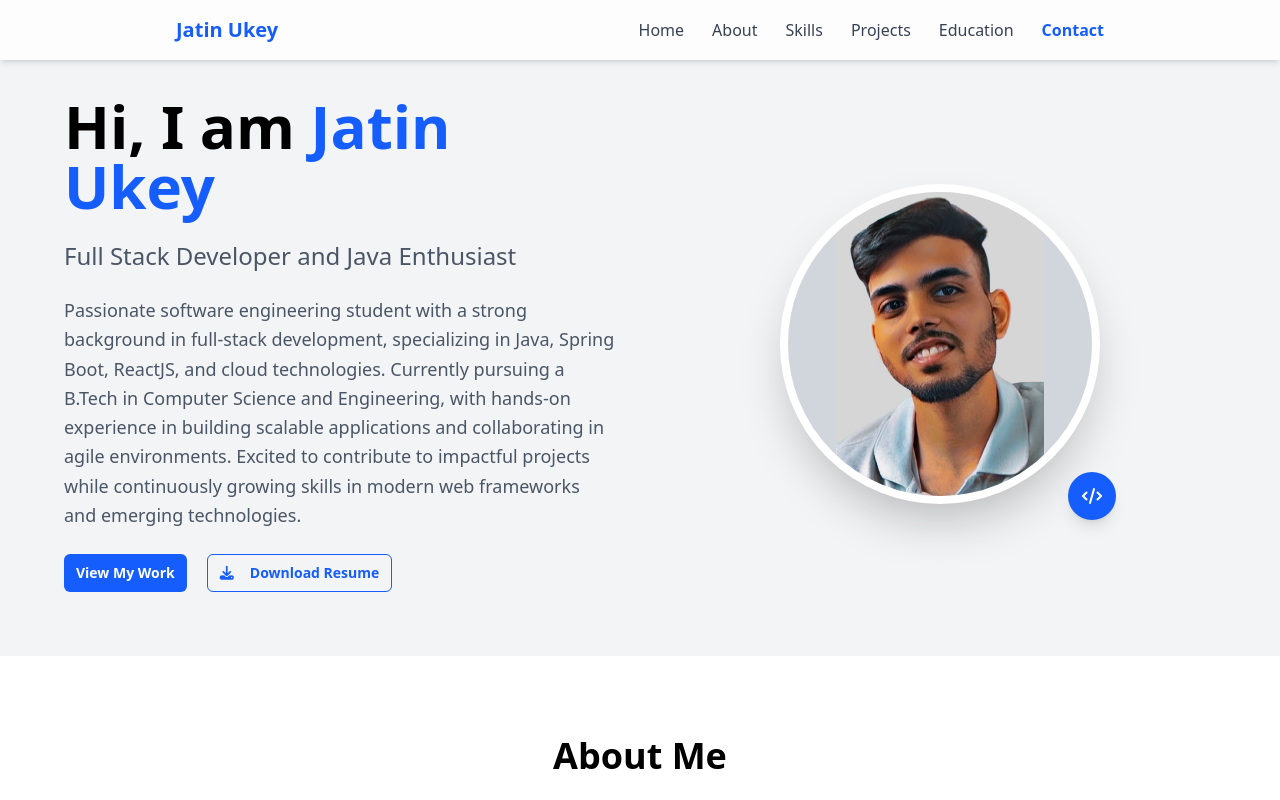
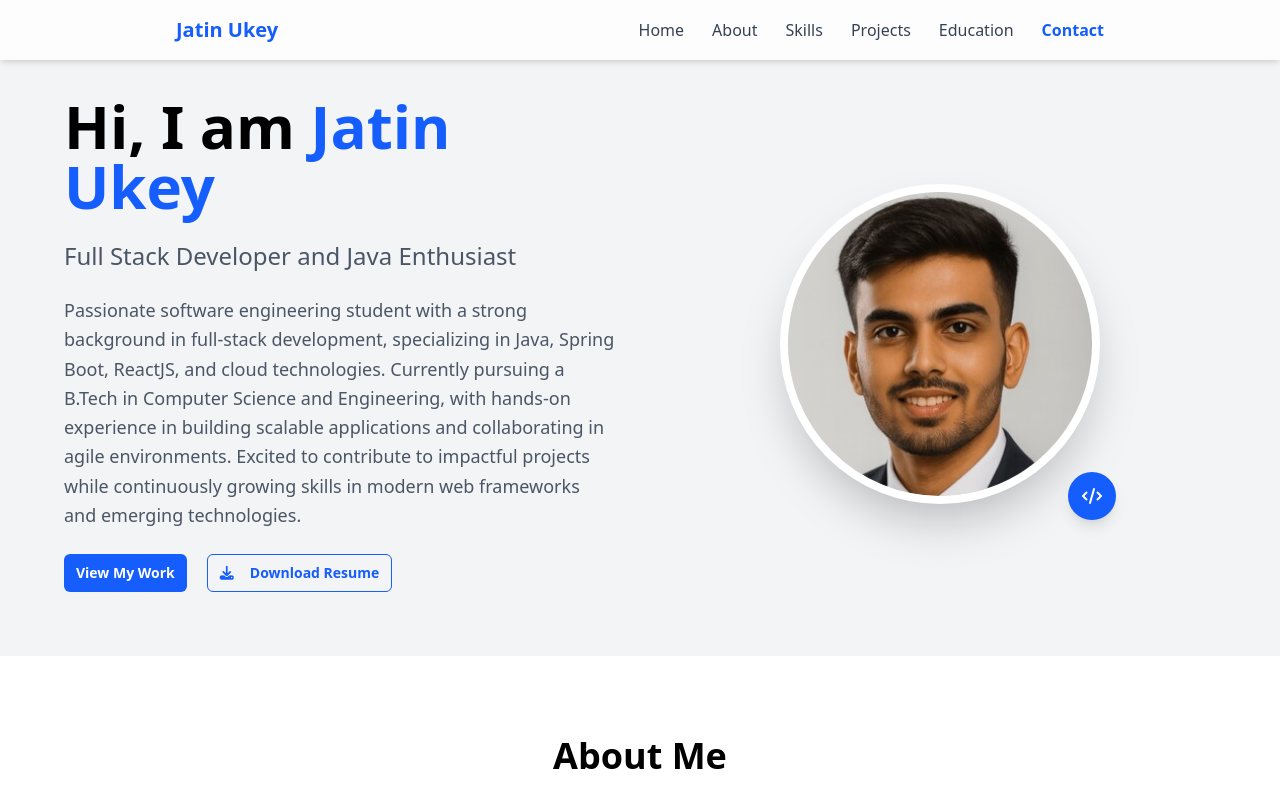
Before and after one commit to jatin-ukey21/Portfolio-Project, a React (Vite) app: page / in a window 1280 px wide. Shown: the top 800 px of the page. Built offline with nearby package versions, Linux system fonts and the light colour scheme.

Commit message:
Some changes done in the code

```diff
--- a/src/App.jsx
+++ b/src/App.jsx
@@ -13,7 +13,7 @@
   const [activeSection, setActiveSection] = useState("");
 
   return (
-    <div className="w-full min-h-screen flex flex-col scroll-smooth">
+    <div className="w-full min-h-screen flex flex-col scroll-smooth overflow-x-hidden">
       <Navbar activeSection={activeSection} />
       <main className="flex-1">
         <Hero setActiveSection={setActiveSection} />
--- a/src/components/Hero.jsx
+++ b/src/components/Hero.jsx
@@ -34,7 +34,7 @@
             <div id="buttons-container" className="flex flex-wrap gap-5">
               <button className="bg-blue-600 hover:bg-blue-700 px-3 py-2 text-sm font-semibold text-white rounded-md transition-all delay-100"><a href="#projects">View My Work</a></button>
               <a
-                href="/JATIN_UKEY_RESUME1.pdf"   // adjust path if needed
+                href="/Jatin_Ukey_Resume.pdf"   // adjust path if needed
                 target="_blank"
                 rel="noopener noreferrer"
                 className="text-blue-600 border flex gap-4 items-center border-blue-600 px-3 py-2 text-sm font-semibold rounded-md hover:cursor-pointer hover:text-black transition-all hover:bg-blue-50"
@@ -55,7 +55,7 @@
             >
               <div className="w-80 h-80 rounded-full overflow-hidden flex items-center shadow-2xl border-8 border-white bg-gray-300">
                 <img
-                  src="/Jatin_profile_pic.jpg"
+                  src="/Jatin-Professional-Photo.jpg"
                   className="w-full h-full object-contain"
                   alt="Jatin"
                 />
```
Also changed, not shown: public/Jatin-Professional-Photo.jpg (added), 1 other file (tests, documents, lock files or other folders).
